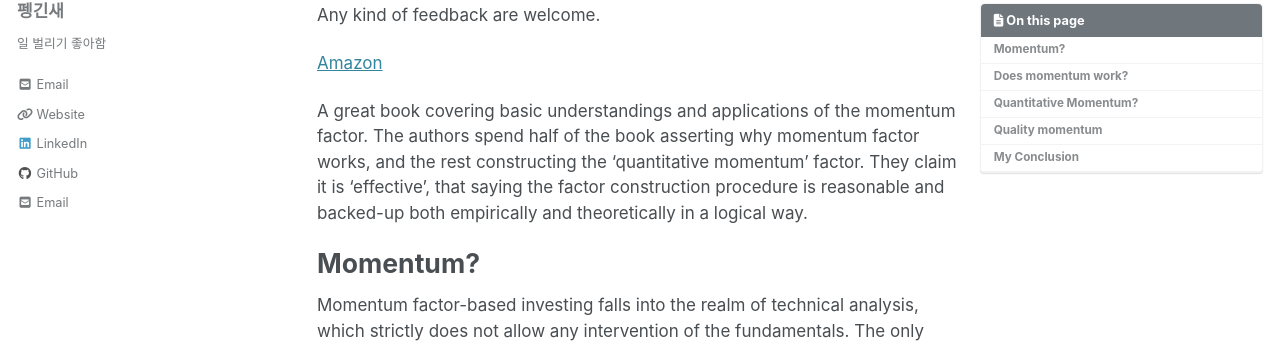
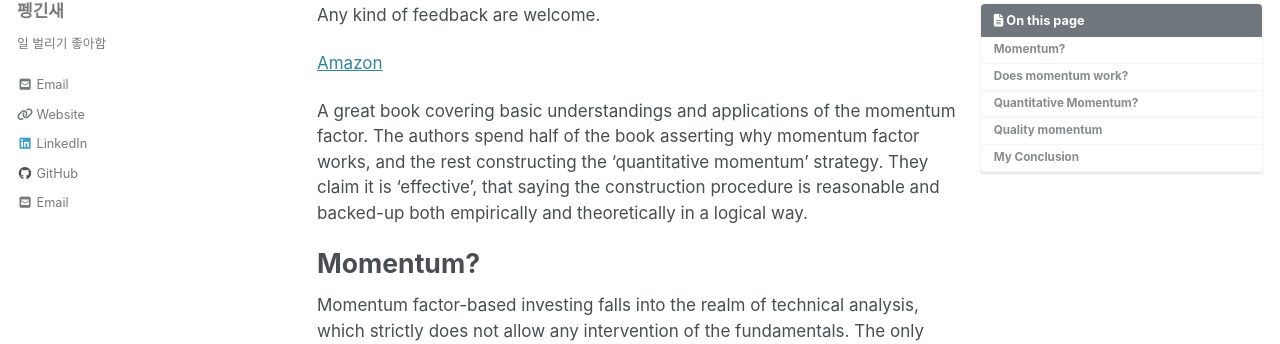
Before and after one commit to sylim2357/sylim2357.github.io, a Jekyll site: the page built from _posts/2020-02-14-Quantitative-Momentum.md, in a window 1280 px wide and 900 px high. Shown: the part 205-549 px from the top of the window. Built offline with Jekyll 4.4.1, drawn with Linux system fonts in a browser that asks for light colours; cached includes are drawn as plain includes; nearby versions of some CDN libraries; comment, search, counter and statistics services are not loaded.

Commit message:
quantitative-momentum

```diff
--- a/_posts/2020-02-14-Quantitative-Momentum.md
+++ b/_posts/2020-02-14-Quantitative-Momentum.md
@@ -16,7 +16,7 @@ Any kind of feedback are welcome.
 
 [Amazon](https://www.amazon.com/Quantitative-Momentum-Practitioners-Momentum-Based-Selection/dp/111923719X)
 
-A great book covering basic understandings and applications of the momentum factor. The authors spend half of the book asserting why momentum factor works, and the rest constructing the 'quantitative momentum' factor. They claim it is 'effective', that saying the factor construction procedure is reasonable and backed-up both empirically and theoretically in a logical way.
+A great book covering basic understandings and applications of the momentum factor. The authors spend half of the book asserting why momentum factor works, and the rest constructing the 'quantitative momentum' strategy. They claim it is 'effective', that saying the construction procedure is reasonable and backed-up both empirically and theoretically in a logical way.
 
 # Momentum?
 Momentum factor-based investing falls into the realm of technical analysis, which strictly does not allow any intervention of the fundamentals. The only material is price, precisely the return. The 'momentum' of a stock can be measured in mainly two ways. Time-series momentum, or absolute momentum is measured on independent stock price of individual stock. Whereas cross-sectional momentum, or relative strength takes account of relative change in price across the universe of stocks. The authors appropriately make use of these two momentums towards their strategy.
```
